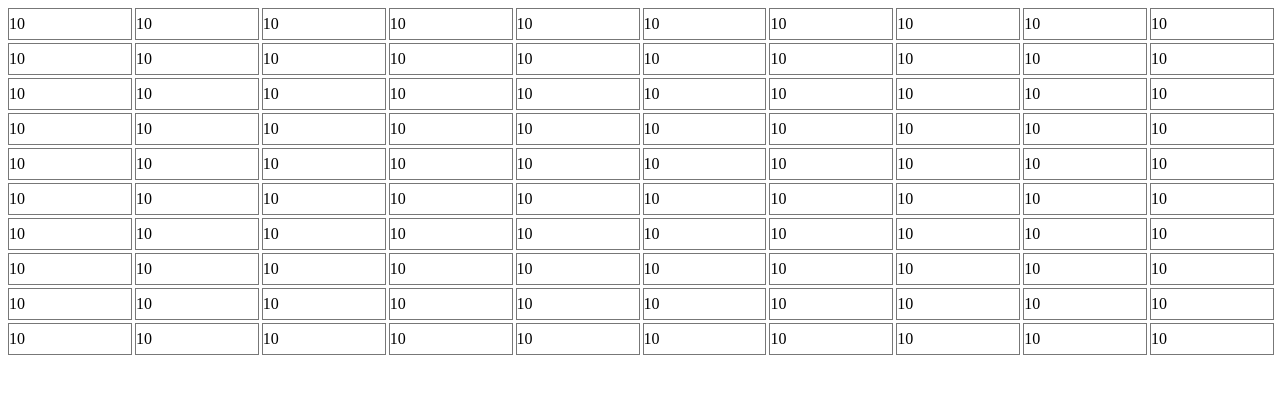
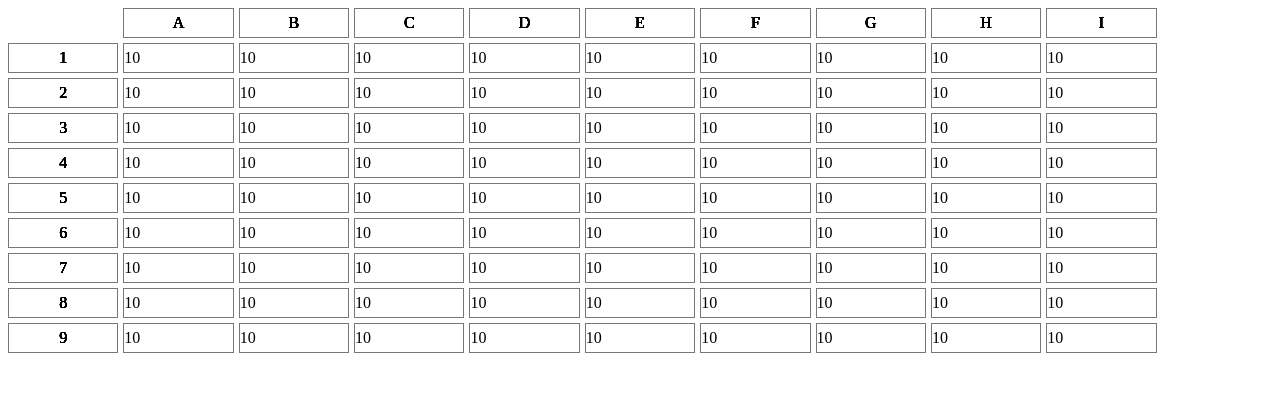
Before and after one commit to leoguerberg/react-spreadsheet, a React (Create React App) app: page / in a window 1280 px wide. Shown: the top 394 px of the page. Built offline with nearby package versions, Linux system fonts and the light colour scheme.

Commit message:
added row and column axis

```diff
--- a/src/components/SpreadsheetCell/styles.ts
+++ b/src/components/SpreadsheetCell/styles.ts
@@ -4,13 +4,13 @@ export const Wrapper = styled.div`
   width: 100%;
   height: 100%;
   overflow: hidden;
-  border: 1px solid #777;
 `;
 
 export const Label = styled.div`
     display: flex;
     height: 100%;
     align-items: center;
+    text-align: left;
 `;
 
 export const Input = styled.input`
--- a/src/containers/SpreadsheetContainer.tsx
+++ b/src/containers/SpreadsheetContainer.tsx
@@ -1,17 +1,20 @@
 import { evaluate } from 'mathjs';
 import React, { useState } from 'react';
 
+import { getA1Notation } from '../utils/parser';
 import { ICell } from '../interfaces/Cell';
 import Spreadsheet from '../views/Spreadsheet';
 
 const createArray = () => {
   let array: ICell[] = [];
-  for (let i = 1; i < 101; i++) {
-    array.push({
-      id: `A${i}`,
-      value: '10',
-      evaluatedValue: '10'
-    });
+  for (let i = 1; i < 10; i++) {
+    for(let j = 1; j<10; j++ ){
+      array.push({
+        id:`${getA1Notation(j)}${i}`,
+        value: '10',
+        evaluatedValue: '10'
+      })
+    }
   }
   return array;
 };
@@ -42,7 +45,6 @@ const SpreadsheetContainer = () => {
     setCells(updatedCells);
   };
 
-
   return (
     <Spreadsheet
       cells={cells}
--- /dev/null
+++ b/src/utils/parser.js
@@ -0,0 +1,89 @@
+/**
+* Convert a cell reference from A1Notation to 0-based indices (for arrays)
+* or 1-based indices (for Spreadsheet Service methods).
+*
+* @param {String}    cellA1   Cell reference to be converted.
+* @param {Number}    index    (optional, default 0) Indicate 0 or 1 indexing
+*
+* @return {object}            {row,col}, both 0-based array indices.
+*
+* @throws                     Error if invalid parameter
+*/
+export function cellA1ToIndex( cellA1, index ) {
+ // Ensure index is (default) 0 or 1, no other values accepted.
+ index = index || 0;
+ index = (index == 0) ? 0 : 1;
+
+ // Use regex match to find column & row references.
+ // Must start with letters, end with numbers.
+ // This regex still allows induhviduals to provide illegal strings like "AB.#%123"
+ var match = cellA1.match(/(^[A-Z]+)|([0-9]+$)/gm);
+
+ if (match.length != 2) throw new Error( "Invalid cell reference" );
+
+ var colA1 = match[0];
+ var rowA1 = match[1];
+
+ return { row: rowA1ToIndex( rowA1, index ),
+          col: colA1ToIndex( colA1, index ) };
+}
+
+/**
+* Return a 0-based array index corresponding to a spreadsheet column
+* label, as in A1 notation.
+*
+* @param {String}    colA1    Column label to be converted.
+*
+* @return {Number}            0-based array index.
+* @param {Number}    index    (optional, default 0) Indicate 0 or 1 indexing
+*
+* @throws                     Error if invalid parameter
+*/
+function colA1ToIndex( colA1, index ) {
+ if (typeof colA1 !== 'string' || colA1.length > 2)
+   throw new Error( "Expected column label." );
+
+ // Ensure index is (default) 0 or 1, no other values accepted.
+ index = index || 0;
+ index = (index == 0) ? 0 : 1;
+
+ var A = "A".charCodeAt(0);
+
+ var number = colA1.charCodeAt(colA1.length-1) - A;
+ if (colA1.length == 2) {
+   number += 26 * (colA1.charCodeAt(0) - A + 1);
+ }
+ return number + index;
+}
+
+
+
+/**
+* Return a 0-based array index corresponding to a spreadsheet row
+* number, as in A1 notation. Almost pointless, really, but maintains
+* symmetry with colA1ToIndex().
+*
+* @param {Number}    rowA1    Row number to be converted.
+* @param {Number}    index    (optional, default 0) Indicate 0 or 1 indexing
+*
+* @return {Number}            0-based array index.
+*/
+function rowA1ToIndex( rowA1, index ) {
+ // Ensure index is (default) 0 or 1, no other values accepted.
+ index = index || 0;
+ index = (index == 0) ? 0 : 1;
+
+ return rowA1 - 1 + index;
+}
+
+export const getA1Notation = (_num) => {
+  var str = "";
+
+  const multiples = Math.ceil(_num / 26);
+  let _charAtCode = _num - ((multiples - 1) * 26)
+
+  for (let i = 0; i < multiples; i++)
+      str += String.fromCharCode(_charAtCode + 64);
+
+  return str;
+};
--- a/src/views/Spreadsheet/index.tsx
+++ b/src/views/Spreadsheet/index.tsx
@@ -1,7 +1,8 @@
 import React from 'react';
 
+import {cellA1ToIndex, getA1Notation} from '../../utils/parser'
 import SpreadsheetCell from '../../components/SpreadsheetCell';
-import { SpreadsheetWrapper } from './styles';
+import { CellWrapper, SpreadsheetWrapper } from './styles';
 import { ISpreadsheetProps } from './types';
 
 const Spreadsheet = (props: ISpreadsheetProps) => {
@@ -10,13 +11,24 @@ const Spreadsheet = (props: ISpreadsheetProps) => {
   return (
     <SpreadsheetWrapper>
       {cells.map((cell) => {
+        const {row, col}: any = cellA1ToIndex(cell.id, 1)
         return (
+          <>
+          <CellWrapper row={row+1} column={1}>
+            {row}
+          </CellWrapper>
+          <CellWrapper row={1} column={col+1}>
+          {getA1Notation(col)}
+          </CellWrapper>
+          <CellWrapper row={row+1} column={col+1}>
             <SpreadsheetCell
               isSelected={cell.id === selectedCellId}
               cell={cell}
               onCellSelected={onCellSelected}
               onValueChange={onCellValueChange}
             />
+          </CellWrapper>
+          </>
         );
       })}
     </SpreadsheetWrapper>
--- a/src/views/Spreadsheet/styles.ts
+++ b/src/views/Spreadsheet/styles.ts
@@ -1,8 +1,19 @@
 import styled from 'styled-components';
+
+import { ICellWrapperProps } from './types';
 
 export const SpreadsheetWrapper = styled.div`
   display: grid;
-  grid-template-columns: repeat(10, 1fr);
-  grid-template-rows: repeat(10, 30px);
+  grid-template-columns: 1fr repeat(10, 1fr);
+  grid-template-rows: 30px repeat(10, 30px);
   grid-gap: 5px;
 `;
+
+export const CellWrapper = styled.div<ICellWrapperProps>`
+  grid-row-start: ${props => props.row};
+  grid-column-start: ${props => props.column};
+  display: flex;
+  align-items: center;
+  justify-content: center;
+  border:  1px solid #777;
+`;
--- a/src/views/Spreadsheet/types.ts
+++ b/src/views/Spreadsheet/types.ts
@@ -6,3 +6,8 @@ export interface ISpreadsheetProps {
   onCellSelected: (cellId: string) => void;
   onCellValueChange: (cellId: string, newValue: string) => void;
 }
+
+export interface ICellWrapperProps {
+  row: number;
+  column: number;
+}
```
Lines whose indentation alone changed are shown as unchanged.
